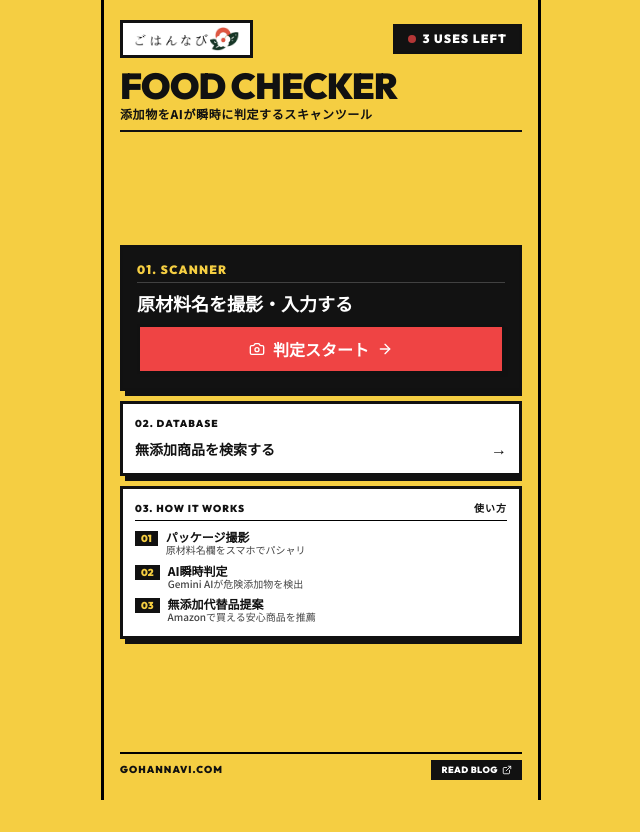
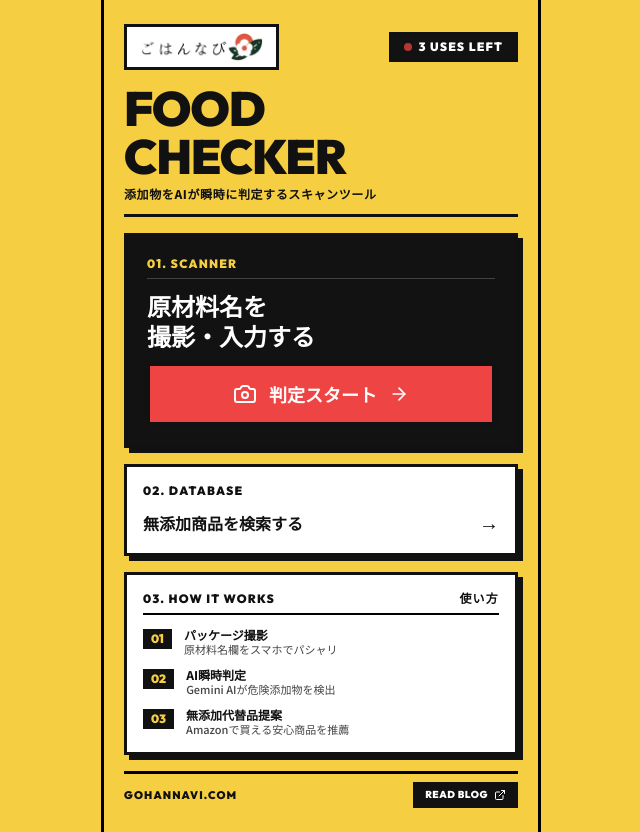
Before and after one commit to machax555-ux/gohannavi-checker, a Next.js app: page / in a window 1280 px wide. Shown: the whole page, without its empty margins (319-959 px from the left). Before the commit the page ends 800 px from the top, so only its background shows below. Built offline with nearby package versions, Linux system fonts and the light colour scheme; a web font is replaced by a local one.

Commit message:
Revert Page 1 layout to full original Swiss 70s design tokens and structure

```diff
--- a/app/layout.tsx
+++ b/app/layout.tsx
@@ -39,9 +39,9 @@ export default function RootLayout({
   children: React.ReactNode;
 }>) {
   return (
-    <html lang="ja" className="h-full overflow-hidden">
-      <body className={`${notoSansJP.variable} antialiased h-[100dvh] max-h-[100dvh] overflow-hidden bg-[#F5CE42] text-[#111111] selection:bg-[#111111] selection:text-[#F5CE42]`}>
-        <div className="mx-auto max-w-[440px] h-[100dvh] max-h-[100dvh] overflow-hidden bg-[#F5CE42] sm:border-x-3 sm:border-black flex flex-col relative p-3 sm:p-4 justify-between">
+    <html lang="ja">
+      <body className={`${notoSansJP.variable} antialiased min-h-screen bg-[#F5CE42] text-[#111111] selection:bg-[#111111] selection:text-[#F5CE42]`}>
+        <div className="mx-auto max-w-[440px] min-h-screen bg-[#F5CE42] sm:border-x-3 sm:border-black flex flex-col relative p-3.5 sm:p-5 justify-between overflow-x-hidden">
           {children}
         </div>
       </body>
--- a/app/page.tsx
+++ b/app/page.tsx
@@ -16,137 +16,137 @@ export default function HomePage() {
   }, []);
 
   return (
-    <main className="h-full flex flex-col justify-between overflow-hidden py-1">
+    <main className="flex-1 flex flex-col justify-between gap-4 py-1">
       {/* 1. Header Row & Mega Title */}
-      <header className="flex flex-col gap-2 shrink-0">
+      <header className="flex flex-col gap-3">
         <div className="flex items-center justify-between">
           <a
             href="https://gohannavi.com"
             target="_blank"
             rel="noopener noreferrer"
-            className="bg-white px-2.5 py-1 swiss-border inline-flex items-center hover:opacity-90 transition-opacity"
+            className="bg-white px-3 py-1.5 swiss-border inline-flex items-center hover:opacity-90 transition-opacity"
           >
             <img
               src="/gohannavi-logo.png"
               alt="ごはんなび"
-              className="h-6 w-auto object-contain"
+              className="h-7 w-auto object-contain"
             />
           </a>
           <UsageLimit onLimitCheck={(valid) => setUsable(valid)} />
         </div>
 
         {/* Mega Typography Header */}
-        <div className="flex flex-col gap-0.5 mt-0.5">
-          <h1 className="font-display font-black text-3xl sm:text-4xl leading-none tracking-tight text-[#111111]">
-            FOOD CHECKER
+        <div className="flex flex-col gap-1 mt-0.5">
+          <h1 className="font-display font-black text-4xl sm:text-5xl leading-none tracking-tight text-[#111111]">
+            FOOD<br />CHECKER
           </h1>
-          <p className="text-[10px] sm:text-xs font-black text-[#111111] tracking-wider">
+          <p className="text-xs font-black text-[#111111] tracking-wider mt-0.5">
             添加物をAIが瞬時に判定するスキャンツール
           </p>
         </div>
 
-        <div className="w-full h-[2px] bg-[#111111]" />
+        <div className="w-full h-[3px] bg-[#111111]" />
       </header>
 
-      {/* 2. Main Hero Cards (Swiss 70s Original Style) */}
-      <div className="flex flex-col gap-2.5 my-auto shrink-0">
+      {/* 2. Main Hero Cards (Full Original Swiss 70s Style) */}
+      <div className="flex flex-col gap-4 my-auto">
         {/* 01. SCANNER Hero Card */}
-        <div className="swiss-card-dark p-3.5 flex flex-col gap-2 relative overflow-hidden">
-          <div className="flex items-center justify-between border-b border-white/20 pb-1">
-            <span className="font-display font-black text-[10px] sm:text-xs text-[#F5CE42] tracking-widest">
+        <div className="swiss-card-dark p-5 flex flex-col gap-3 relative overflow-hidden">
+          <div className="flex items-center justify-between border-b border-white/20 pb-1.5">
+            <span className="font-display font-black text-xs text-[#F5CE42] tracking-widest">
               01. SCANNER
             </span>
           </div>
 
-          <h2 className="font-extrabold text-base sm:text-lg text-white leading-snug">
-            原材料名を撮影・入力する
+          <h2 className="font-extrabold text-xl sm:text-2xl text-white leading-tight">
+            原材料名を<br />撮影・入力する
           </h2>
 
           {mounted && !usable ? (
-            <div className="w-full py-2.5 bg-[#333333] text-white/50 swiss-border-sm text-center font-extrabold text-xs flex items-center justify-center gap-2 cursor-not-allowed">
-              <Camera className="w-4 h-4" />
+            <div className="w-full py-3 bg-[#333333] text-white/50 swiss-border-sm text-center font-extrabold text-sm flex items-center justify-center gap-2 cursor-not-allowed">
+              <Camera className="w-5 h-5" />
               <span>本日の無料判定は終了しました</span>
             </div>
           ) : (
             <Link
               href="/scan"
-              className="w-full py-2.5 bg-[#EF4444] hover:bg-[#DC2626] text-white swiss-border swiss-shadow-sm font-black text-base flex items-center justify-center gap-2 transition-transform active:translate-x-0.5 active:translate-y-0.5 group"
+              className="w-full py-3.5 bg-[#EF4444] hover:bg-[#DC2626] text-white swiss-border swiss-shadow-sm font-black text-lg flex items-center justify-center gap-3 transition-transform active:translate-x-0.5 active:translate-y-0.5 group"
             >
-              <Camera className="w-4 h-4 text-white group-hover:scale-110 transition-transform" />
+              <Camera className="w-6 h-6 text-white group-hover:scale-110 transition-transform" />
               <span>判定スタート</span>
-              <ArrowRight className="w-4 h-4 group-hover:translate-x-1 transition-transform" />
+              <ArrowRight className="w-5 h-5 group-hover:translate-x-1 transition-transform" />
             </Link>
           )}
         </div>
 
         {/* 02. DATABASE Card */}
-        <div className="swiss-card-white p-3 flex flex-col gap-1.5">
+        <div className="swiss-card-white p-4 flex flex-col gap-2">
           <div className="flex items-center justify-between">
-            <span className="font-display font-black text-[10px] text-[#111111] tracking-widest">
+            <span className="font-display font-black text-xs text-[#111111] tracking-widest">
               02. DATABASE
             </span>
           </div>
           <Link
             href="/search"
-            className="flex items-center justify-between text-left group"
+            className="flex items-center justify-between text-left group pt-0.5"
           >
-            <span className="font-extrabold text-xs sm:text-sm text-[#111111] group-hover:underline">
+            <span className="font-extrabold text-base text-[#111111] group-hover:underline">
               無添加商品を検索する
             </span>
-            <span className="font-display font-black text-base text-[#111111] group-hover:translate-x-1 transition-transform">
+            <span className="font-display font-black text-xl text-[#111111] group-hover:translate-x-1 transition-transform">
               →
             </span>
           </Link>
         </div>
 
-        {/* 03. HOW IT WORKS Section (Restored Vertical Step List) */}
-        <section className="swiss-card-white p-3 flex flex-col gap-2">
-          <h3 className="font-display font-black text-[10px] text-[#111111] tracking-widest border-b border-black pb-1 flex items-center justify-between">
+        {/* 03. HOW IT WORKS Section (Full Original Vertical Step List) */}
+        <section className="swiss-card-white p-4 flex flex-col gap-3">
+          <h3 className="font-display font-black text-xs text-[#111111] tracking-widest border-b-2 border-black pb-1.5 flex items-center justify-between">
             <span>03. HOW IT WORKS</span>
             <span>使い方</span>
           </h3>
 
-          <div className="flex flex-col gap-1.5">
-            <div className="flex items-start gap-2">
-              <span className="font-display font-black text-[10px] bg-[#111111] text-[#F5CE42] px-1.5 py-0.2 shrink-0 mt-0.5">
+          <div className="flex flex-col gap-2.5">
+            <div className="flex items-start gap-3">
+              <span className="font-display font-black text-xs bg-[#111111] text-[#F5CE42] px-2 py-0.5 shrink-0 mt-0.5">
                 01
               </span>
               <div>
-                <p className="font-extrabold text-xs text-[#111111] leading-tight">パッケージ撮影</p>
-                <p className="text-[10px] text-[#444444] font-medium leading-tight">原材料名欄をスマホでパシャリ</p>
+                <p className="font-extrabold text-xs text-[#111111]">パッケージ撮影</p>
+                <p className="text-[11px] text-[#444444] font-medium leading-tight">原材料名欄をスマホでパシャリ</p>
               </div>
             </div>
 
-            <div className="flex items-start gap-2">
-              <span className="font-display font-black text-[10px] bg-[#111111] text-[#F5CE42] px-1.5 py-0.2 shrink-0 mt-0.5">
+            <div className="flex items-start gap-3">
+              <span className="font-display font-black text-xs bg-[#111111] text-[#F5CE42] px-2 py-0.5 shrink-0 mt-0.5">
                 02
               </span>
               <div>
-                <p className="font-extrabold text-xs text-[#111111] leading-tight">AI瞬時判定</p>
-                <p className="text-[10px] text-[#444444] font-medium leading-tight">Gemini AIが危険添加物を検出</p>
+                <p className="font-extrabold text-xs text-[#111111]">AI瞬時判定</p>
+                <p className="text-[11px] text-[#444444] font-medium leading-tight">Gemini AIが危険添加物を検出</p>
               </div>
             </div>
 
-            <div className="flex items-start gap-2">
-              <span className="font-display font-black text-[10px] bg-[#111111] text-[#F5CE42] px-1.5 py-0.2 shrink-0 mt-0.5">
+            <div className="flex items-start gap-3">
+              <span className="font-display font-black text-xs bg-[#111111] text-[#F5CE42] px-2 py-0.5 shrink-0 mt-0.5">
                 03
               </span>
               <div>
-                <p className="font-extrabold text-xs text-[#111111] leading-tight">無添加代替品提案</p>
-                <p className="text-[10px] text-[#444444] font-medium leading-tight">Amazonで買える安心商品を推薦</p>
+                <p className="font-extrabold text-xs text-[#111111]">無添加代替品提案</p>
+                <p className="text-[11px] text-[#444444] font-medium leading-tight">Amazonで買える安心商品を推薦</p>
               </div>
             </div>
           </div>
         </section>
       </div>
 
-      {/* 4. Footer Row */}
-      <footer className="pt-1.5 border-t-2 border-black flex items-center justify-between text-xs shrink-0">
+      {/* 4. Footer */}
+      <footer className="pt-2 border-t-3 border-black flex items-center justify-between text-xs">
         <a
           href="https://gohannavi.com"
           target="_blank"
           rel="noopener noreferrer"
-          className="font-display font-black tracking-widest text-[10px] text-[#111111] hover:underline"
+          className="font-display font-black tracking-widest text-[11px] text-[#111111] hover:underline"
         >
           GOHANNAVI.COM
         </a>
@@ -154,10 +154,10 @@ export default function HomePage() {
           href="https://gohannavi.com"
           target="_blank"
           rel="noopener noreferrer"
-          className="bg-[#111111] text-white px-2.5 py-1 font-display font-black text-[9px] tracking-wider hover:bg-[#EF4444] transition-colors flex items-center gap-1"
+          className="bg-[#111111] text-white px-3 py-1.5 font-display font-black text-[10px] tracking-wider hover:bg-[#EF4444] transition-colors flex items-center gap-1.5"
         >
           <span>READ BLOG</span>
-          <ExternalLink className="w-2.5 h-2.5" />
+          <ExternalLink className="w-3 h-3" />
         </a>
       </footer>
     </main>
```
